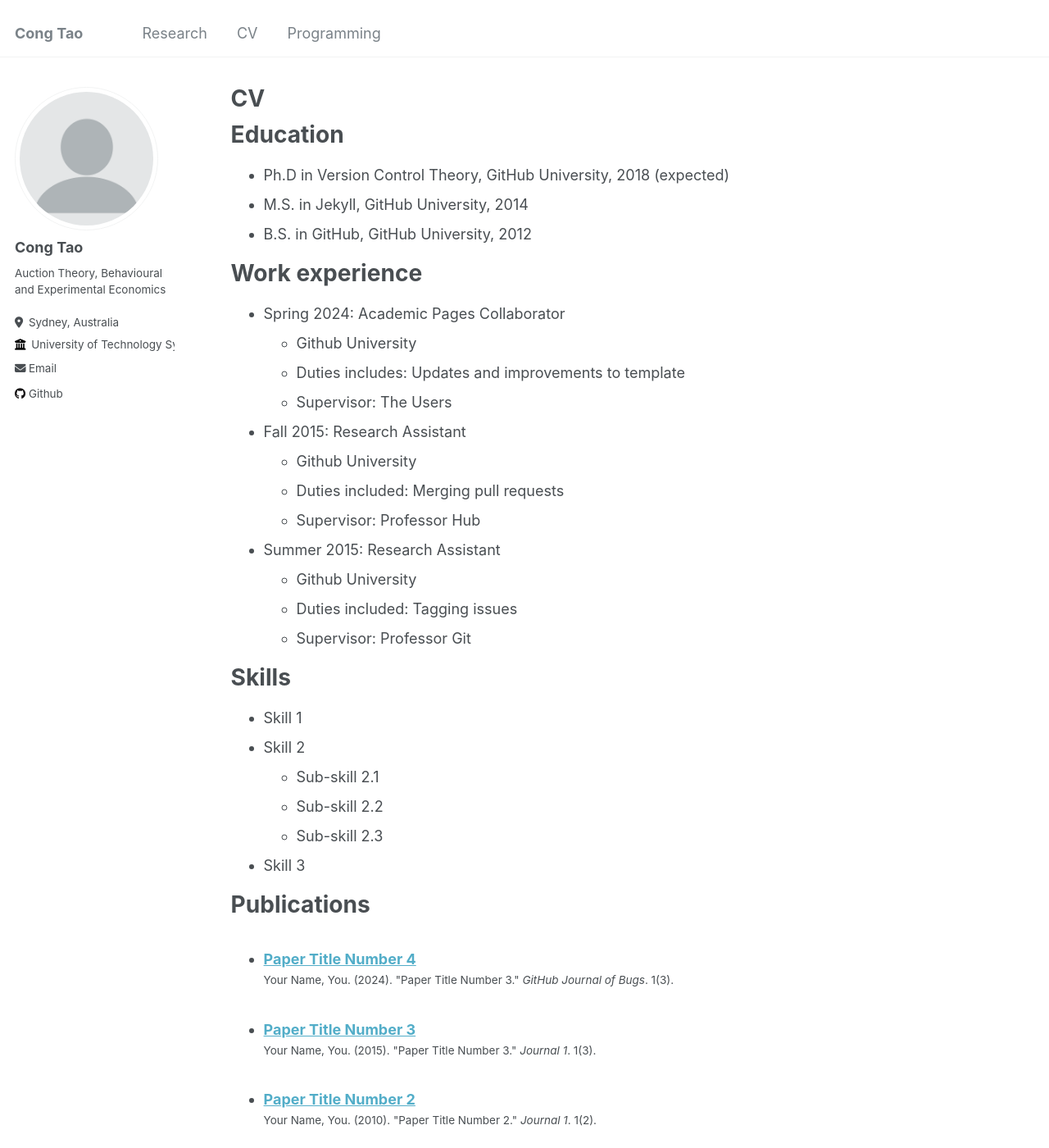
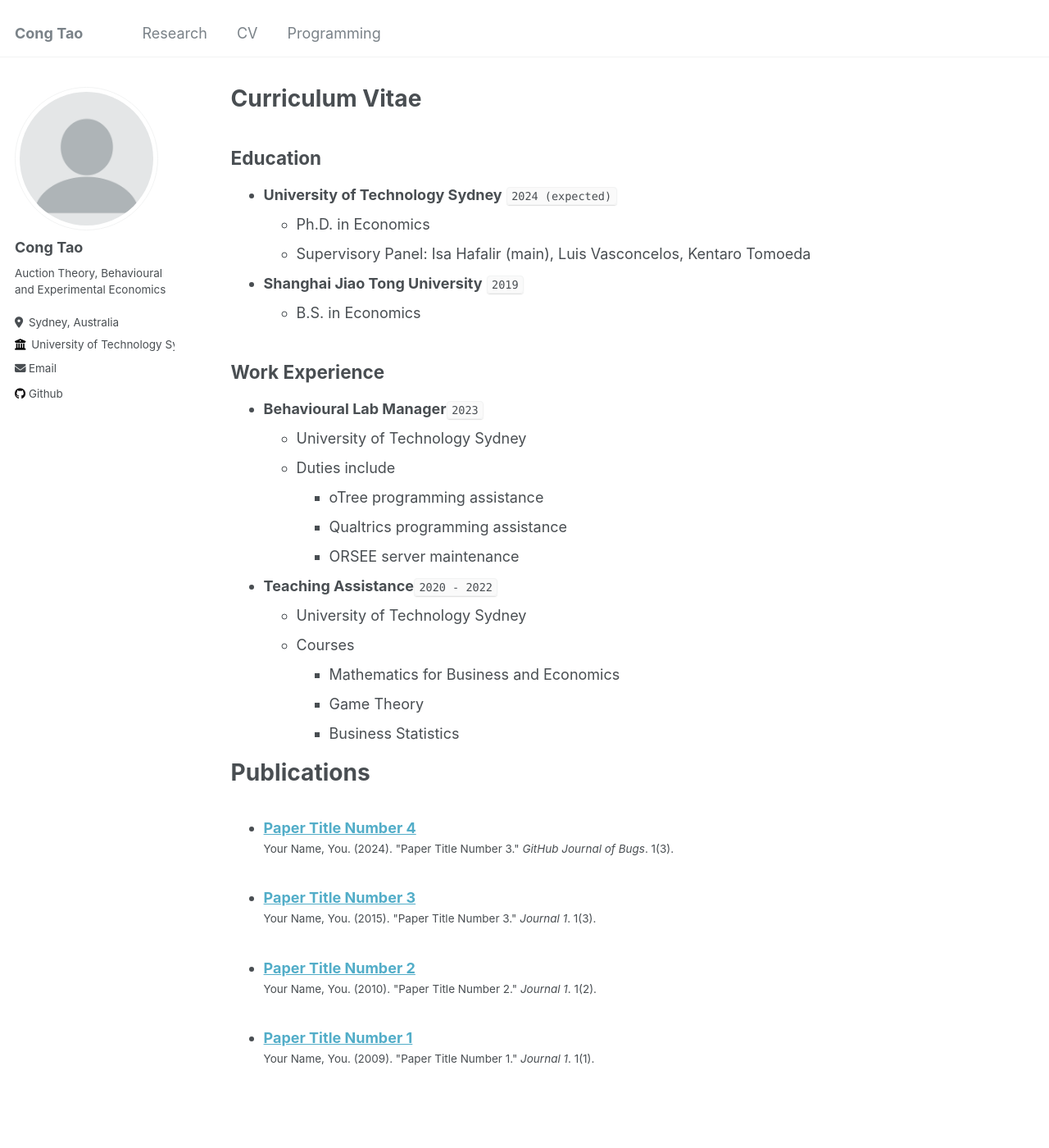
Before and after one commit to Misaka-19090/Misaka-19090.github.io, a Jekyll site: the page built from _pages/cv.md, in a window 1280 px wide and 1400 px high. Shown: the whole window at 82% size. Built offline with Jekyll 4.4.1, drawn with Linux system fonts in a browser that asks for light colours; some of the changed text lies outside the part shown.

Commit message:
Update cv.md

```diff
--- a/_pages/cv.md
+++ b/_pages/cv.md
@@ -1,6 +1,6 @@
 ---
 layout: archive
-title: "CV"
+title: "Curriculum Vitae"
 permalink: /cv/
 author_profile: true
 redirect_from:
@@ -9,37 +9,26 @@ redirect_from:
 
 {% include base_path %}
 
-Education
-======
-* Ph.D in Version Control Theory, GitHub University, 2018 (expected)
-* M.S. in Jekyll, GitHub University, 2014
-* B.S. in GitHub, GitHub University, 2012
+## Education
+- __University of Technology Sydney__ `2024 (expected)`
+  - Ph.D. in Economics
+  - Supervisory Panel: Isa Hafalir (main), Luis Vasconcelos, Kentaro Tomoeda
+- __Shanghai Jiao Tong University__ `2019`
+  - B.S. in Economics
 
-Work experience
-======
-* Spring 2024: Academic Pages Collaborator
-  * Github University
-  * Duties includes: Updates and improvements to template
-  * Supervisor: The Users
-
-* Fall 2015: Research Assistant
-  * Github University
-  * Duties included: Merging pull requests
-  * Supervisor: Professor Hub
-
-* Summer 2015: Research Assistant
-  * Github University
-  * Duties included: Tagging issues
-  * Supervisor: Professor Git
-
-Skills
-======
-* Skill 1
-* Skill 2
-  * Sub-skill 2.1
-  * Sub-skill 2.2
-  * Sub-skill 2.3
-* Skill 3
+## Work Experience
+- __Behavioural Lab Manager__`2023`
+  - University of Technology Sydney
+  - Duties include
+    - oTree programming assistance
+    - Qualtrics programming assistance
+    - ORSEE server maintenance
+- __Teaching Assistance__`2020 - 2022`
+  - University of Technology Sydney
+  - Courses
+    - Mathematics for Business and Economics
+    - Game Theory
+    - Business Statistics
 
 Publications
 ======
@@ -47,6 +36,7 @@ Publications
     {% include archive-single-cv.html %}
   {% endfor %}</ul>
 
+<!--
 Talks
 ======
   <ul>{% for post in site.talks reversed %}
@@ -58,7 +48,4 @@ Teaching
   <ul>{% for post in site.teaching reversed %}
     {% include archive-single-cv.html %}
   {% endfor %}</ul>
-
-Service and leadership
-======
-* Currently signed in to 43 different slack teams
+-->
```
